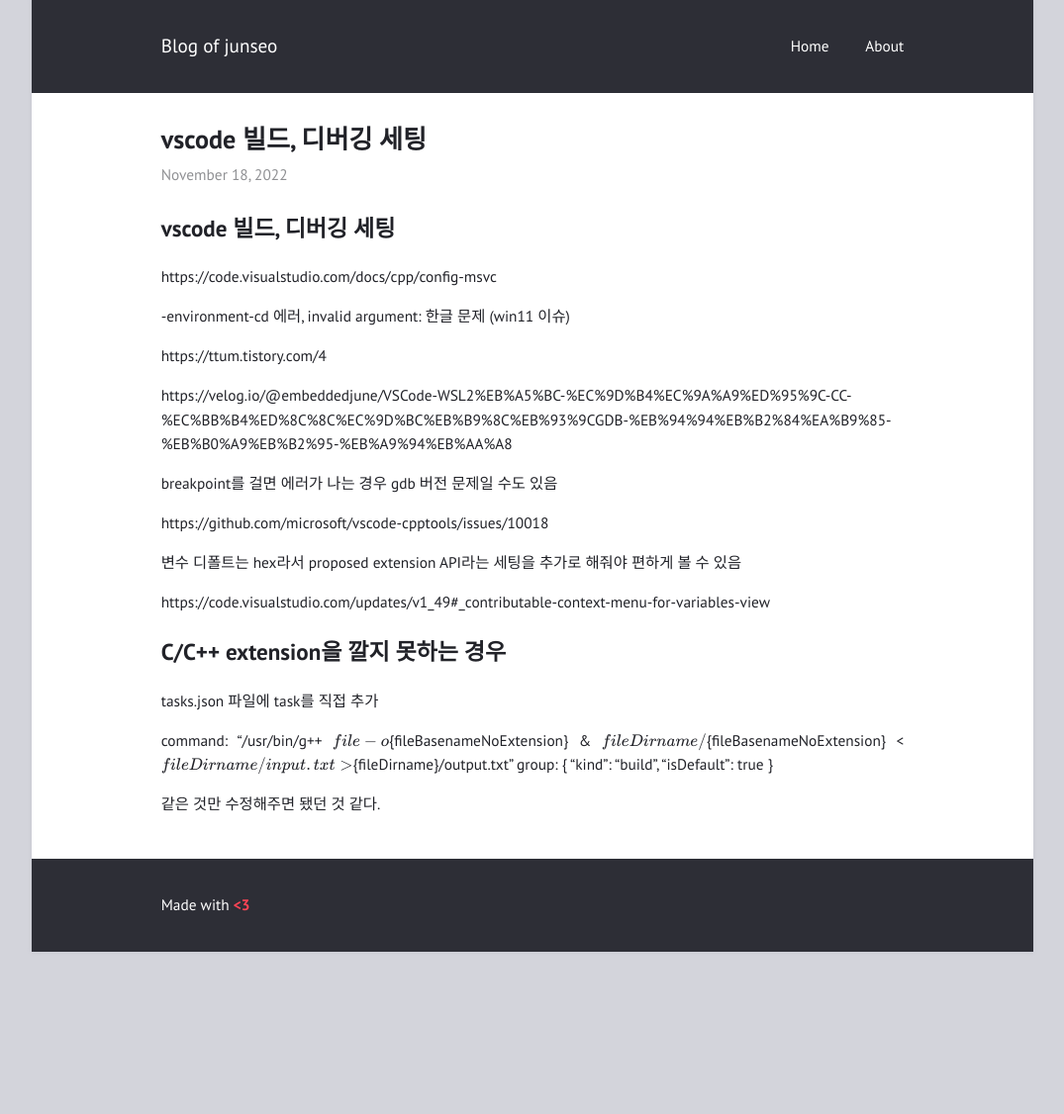
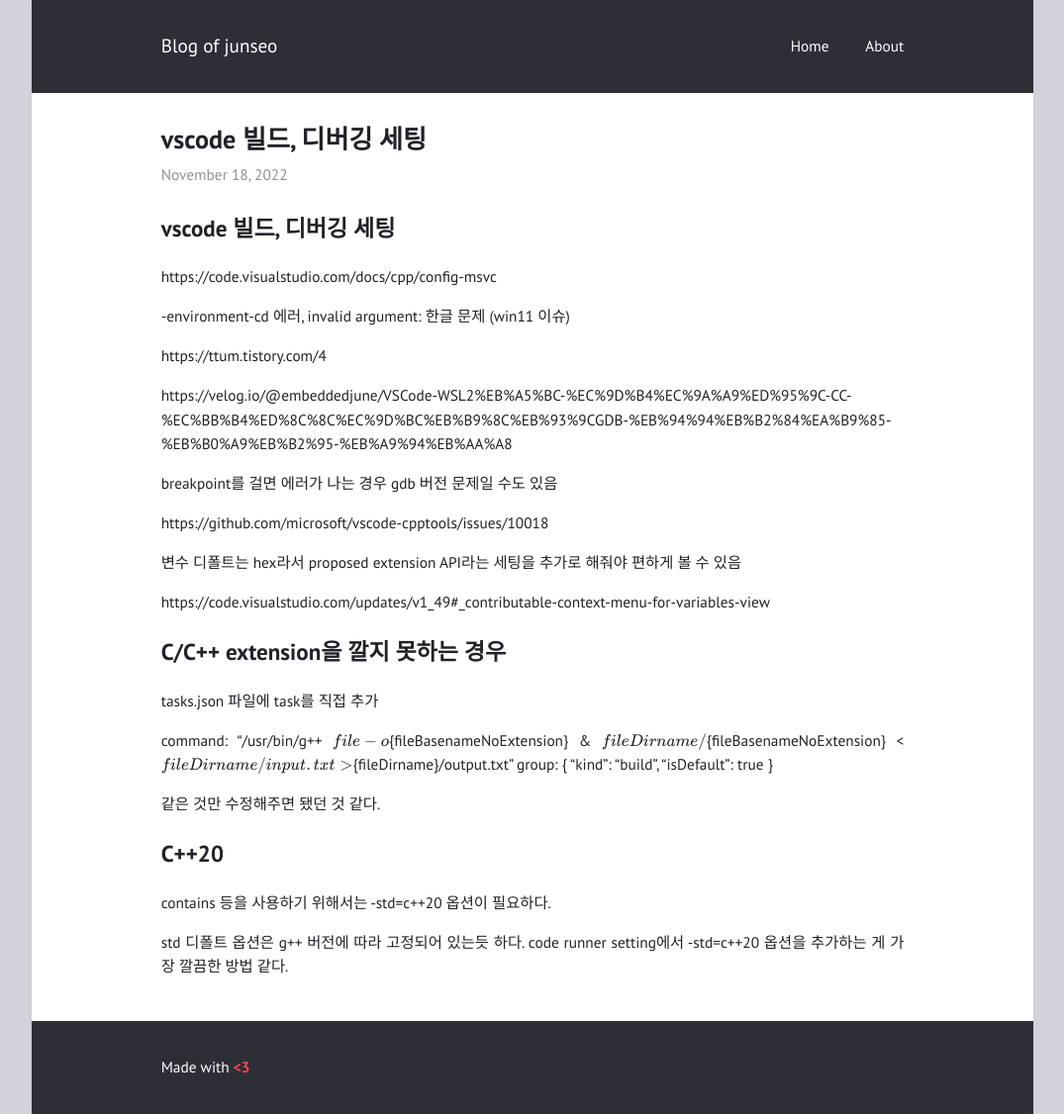
Before and after one commit to cloneot/cloneot.github.io, a Jekyll site: the page built from _posts/2022-11-18-vscode-gdb-setting.md, in a window 1280 px wide. Shown: the whole page at 99% size, without its empty margins (102-1177 px from the left). Built offline with Jekyll 4.4.1, drawn with Linux system fonts in a browser that asks for light colours; formulas are drawn with MathJax 3; before the commit the page ends 962 px from its top, so only the background shows below that.

Commit message:
updated posts

```diff
--- a/_posts/2022-11-18-vscode-gdb-setting.md
+++ b/_posts/2022-11-18-vscode-gdb-setting.md
@@ -43,3 +43,11 @@
 group: { "kind": "build", "isDefault": true }
 
 같은 것만 수정해주면 됐던 것 같다.
+
+
+
+## C++20
+
+contains 등을 사용하기 위해서는 -std=c++20 옵션이 필요하다.
+
+std 디폴트 옵션은 g++ 버전에 따라 고정되어 있는듯 하다. code runner setting에서 -std=c++20 옵션을 추가하는 게 가장 깔끔한 방법 같다.
```
Also changed, not shown: _posts/2022-11-07-Longest-Increasing-Subsequence.md (+6 -4 lines).
